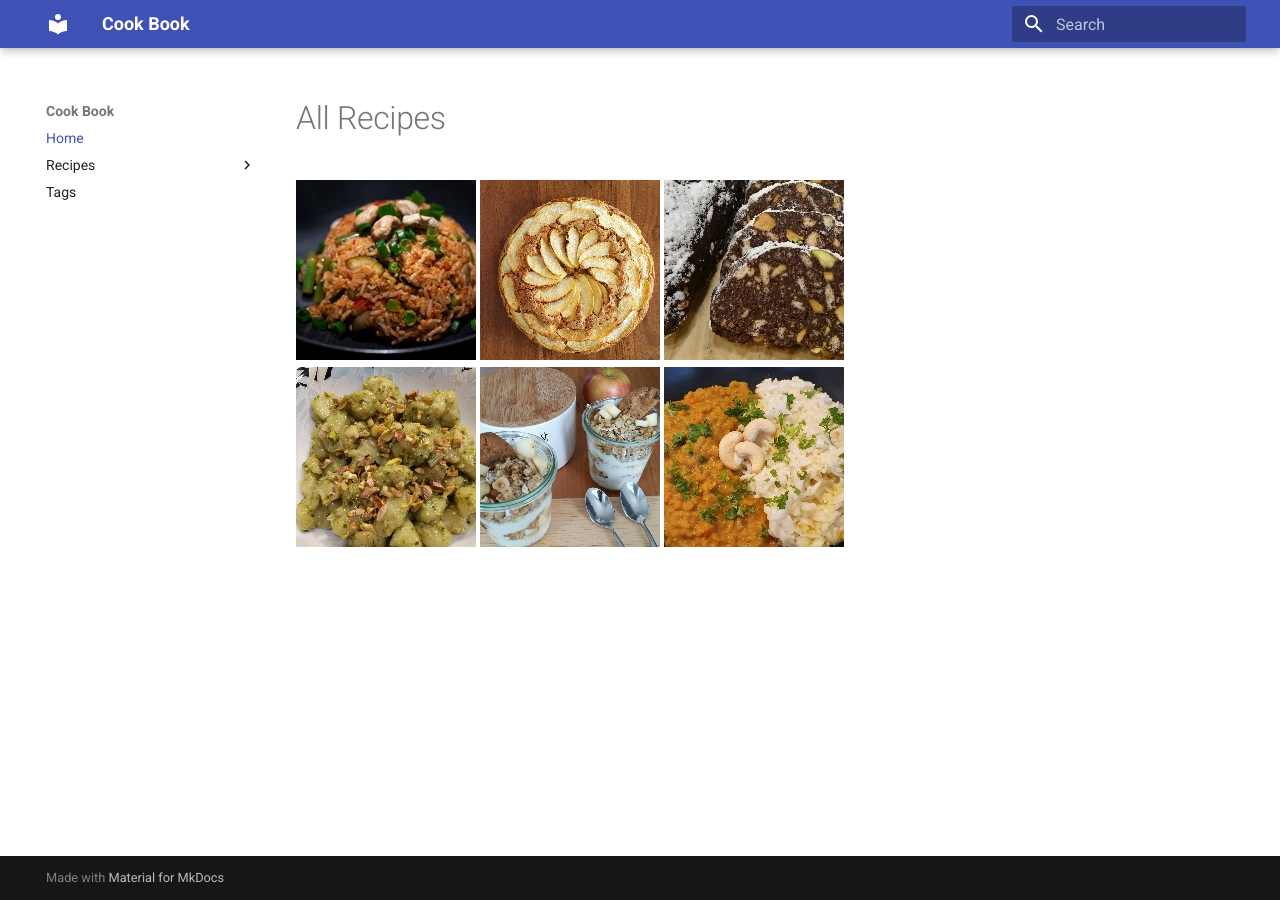
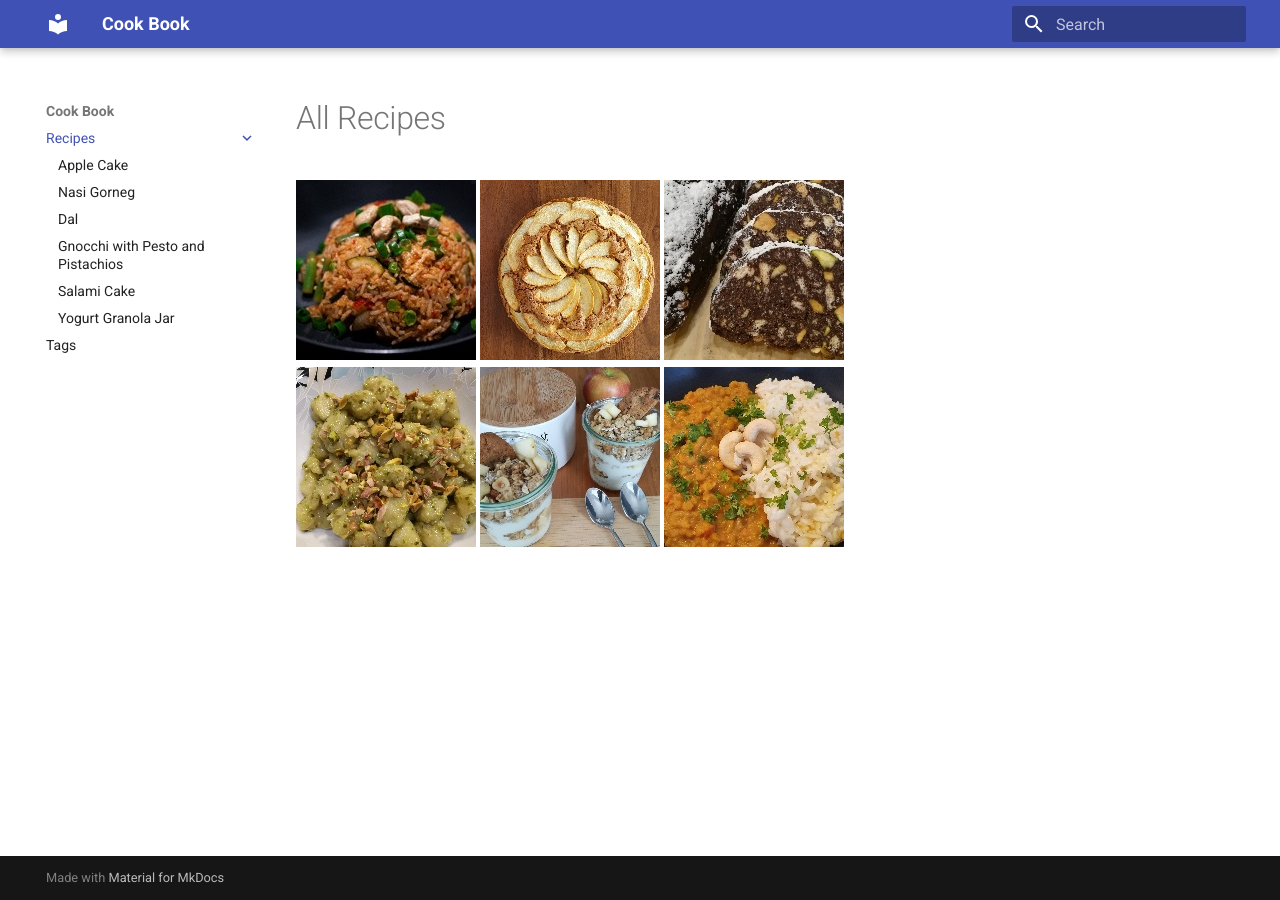
Before and after one commit to gr8jam/cook-book, an MkDocs documentation site: the page built from docs/index.md, in a window 1280 px wide. Built offline with MkDocs 1.6.1 and Material for MkDocs 9.7.7, drawn with Linux system fonts in a browser that asks for light colours; some of the changed lines change nothing that is shown.

Commit message:
improved navigation

```diff
--- a/mkdocs.yml
+++ b/mkdocs.yml
@@ -2,10 +2,15 @@ site_name: Cook Book
 
 theme:
     name: "material"
+    features:
+        - search.suggest
+        - search.highlight
+        - navigation.indexes
+    language: en
 
 nav:
-    - Home: index.md
     - Recipes:
+        - index.md
         - apple_cake/index.md
         - nasi_goreng/index.md
         - dal/index.md
```
